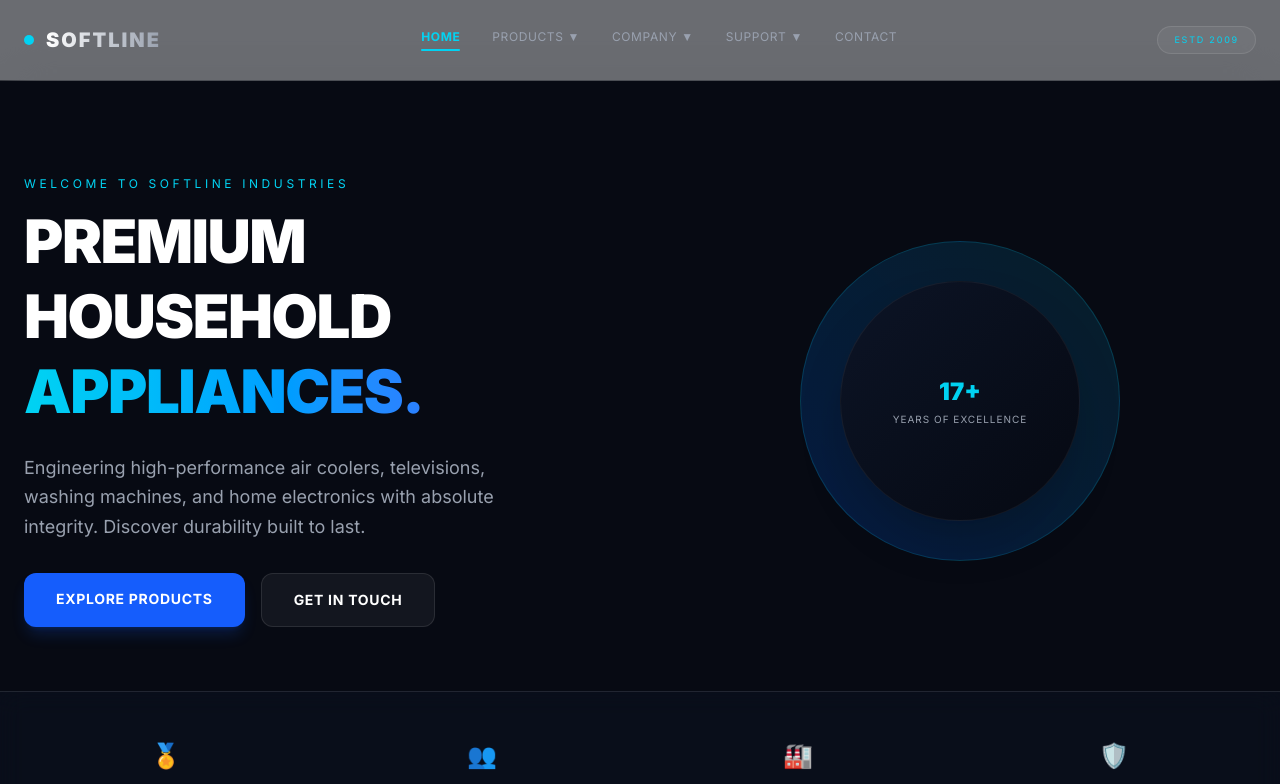
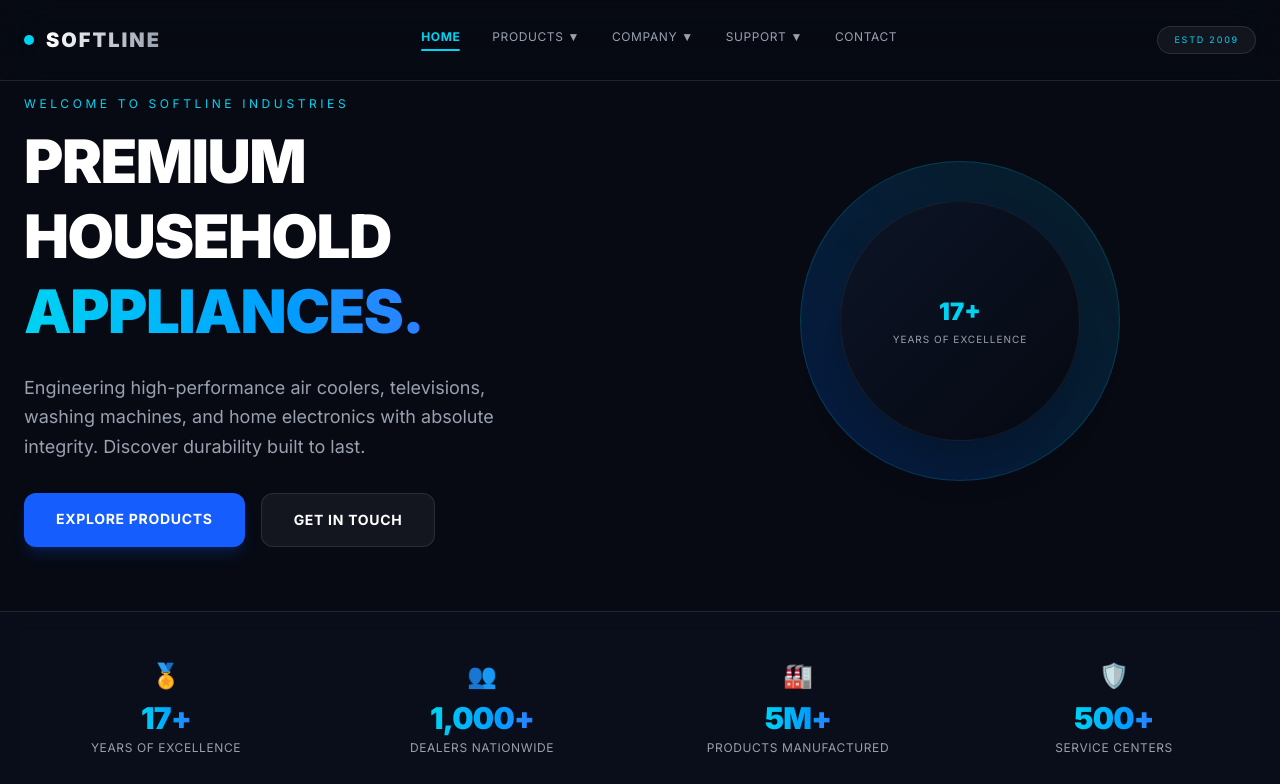
Before and after one commit to manikdhiman/softline-3d, a Next.js app: page / in a window 1280 px wide. Shown: the top 784 px of the page. Built offline with nearby package versions, Linux system fonts and the light colour scheme.

Commit message:
fixed issue in html tag to bypass extension injections

```diff
--- a/src/app/layout.js
+++ b/src/app/layout.js
@@ -12,17 +12,12 @@ export const metadata = {
 
 export default function RootLayout({ children }) {
   return (
-    <html lang="en">
+    // Add suppressHydrationWarning here to ignore browser extension injections
+    <html lang="en" suppressHydrationWarning>
       <body className={`${inter.className} bg-[#070A13] min-h-screen flex flex-col`}>
         {/* Main Global Navbar rendered perfectly flat at root level */}
         <Navbar />
-
-        {/* Uniform Top Offset Container buffer spacing */}
-        <div className="flex-1 pt-20 flex flex-col">
-          {children}
-        </div>
-
-        <Loader />
+        {children}
       </body>
     </html>
   );
```
